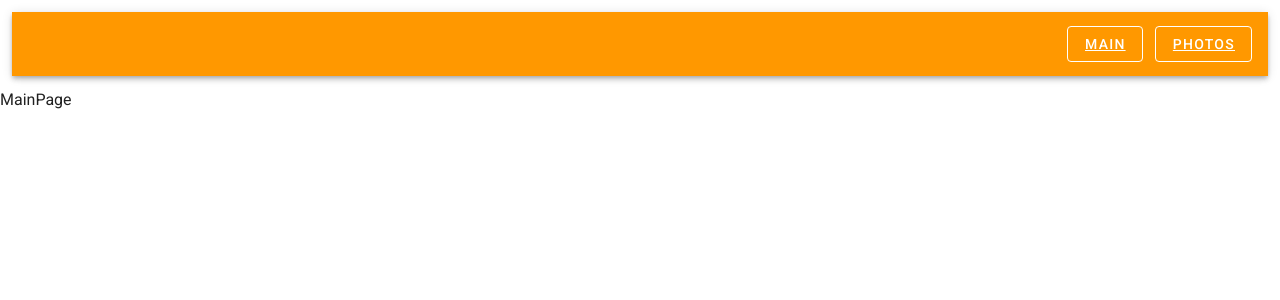
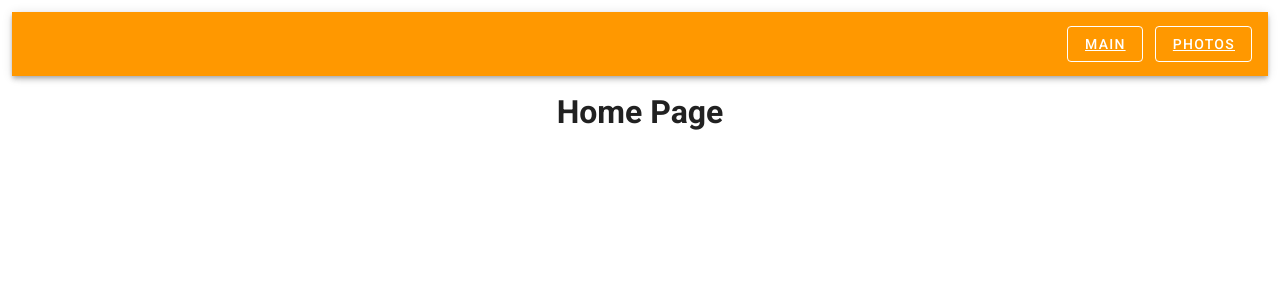
Before and after one commit to User-960/Vue-photo-gallery, a Vue app: page / in a window 1280 px wide. Shown: the top 300 px of the page. Built offline with nearby package versions, Linux system fonts and the light colour scheme.

Commit message:
feat: add vHome component

```diff
--- a/package.json
+++ b/package.json
@@ -6,6 +6,7 @@
 		"dev": "vue-cli-service serve",
 		"build": "vue-cli-service build",
 		"test:unit": "vue-cli-service test:unit",
+		"test": "jest",
 		"clear": "rd /s /q dist"
 	},
 	"dependencies": {
--- /dev/null
+++ b/src/components/screens/home/vHome.vue
@@ -0,0 +1,21 @@
+<template >
+  <div :class='$style.wrapper'>
+    <h1>{{ titlePage }}</h1>
+  </div>
+</template>
+
+<script lang='ts'>
+import Vue from 'vue';
+
+export default Vue.extend({
+  name: 'vHome',
+  props: ['titlePage']
+})
+</script>
+
+<style lang="scss" module>
+  .wrapper {
+    width: 100%;
+    text-align: center;
+  }
+</style>
--- a/src/pages/MainPage.vue
+++ b/src/pages/MainPage.vue
@@ -1,13 +1,22 @@
 <template >
   <div>
-    MainPage
+    <vHome :titlePage='title'/>
   </div>
 </template>
 
 <script lang="ts">
-export default {
+import Vue from 'vue';
+import vHome from '@/components/screens/home/vHome.vue'
 
-}
+export default Vue.extend({
+  name: 'MainPage',
+  data: () => ({
+    title: 'Home Page'
+  }),
+  components: {
+    vHome
+  }
+})
 </script>
 
 <style lang="scss">
```
Also changed, not shown: 1 other file (tests, documents, lock files or other folders).
